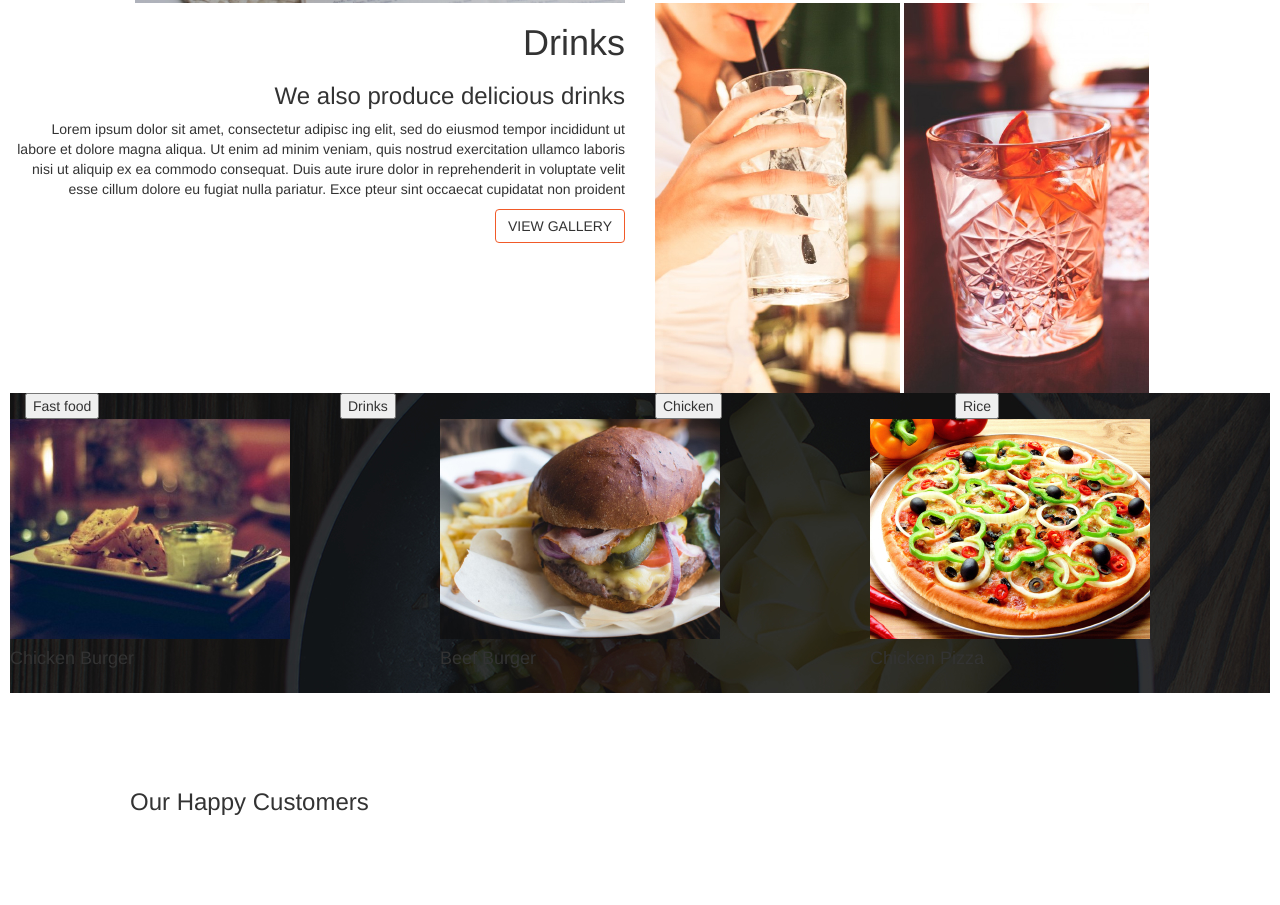
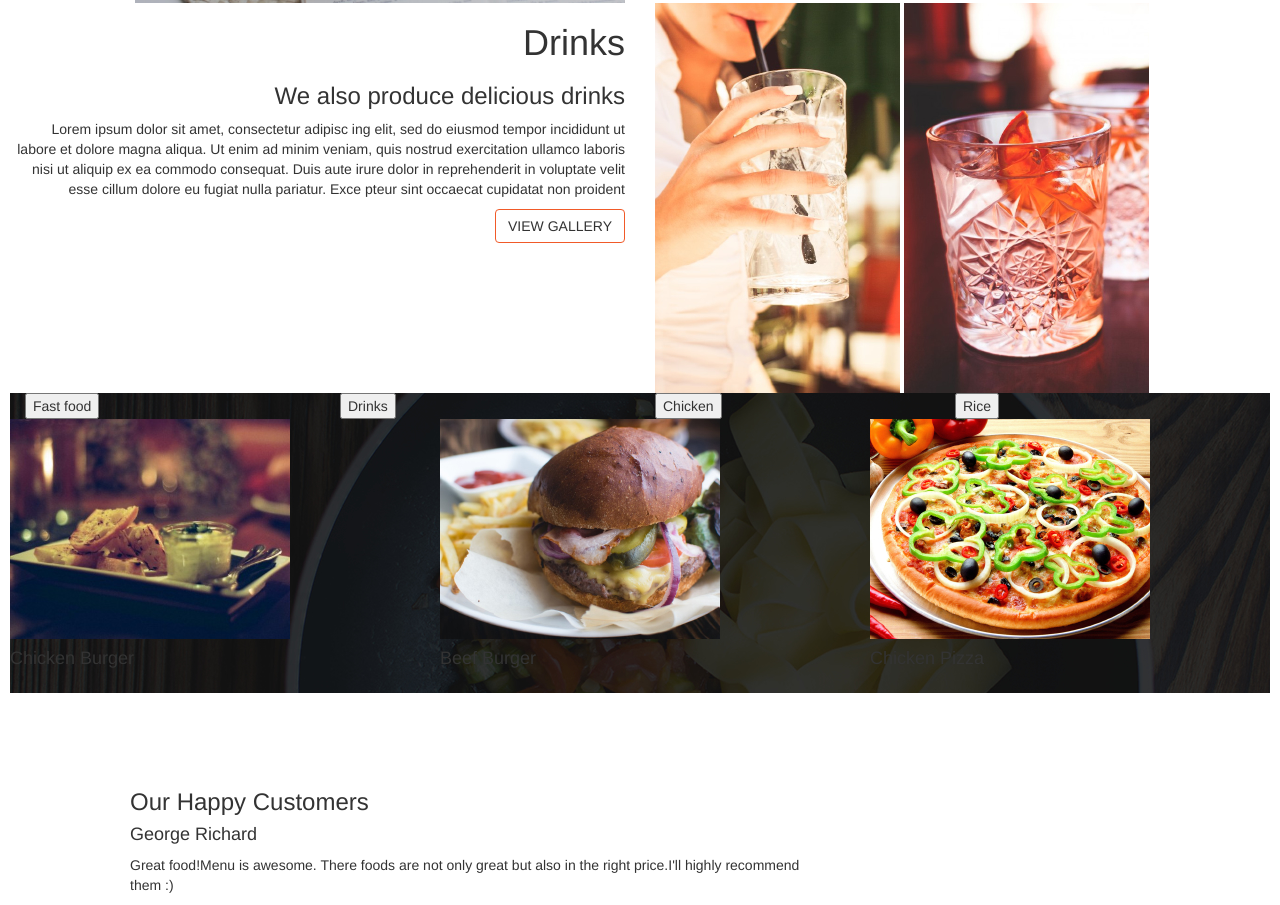
Before and after one commit to redin22/Anita-s-kitchen, a plain HTML site: page index.html in a window 1280 px wide. Shown: the part 1197-2102 px from the top of the page. Before the commit the page ends 2022 px from the top, so only its background shows below. Drawn offline with Linux system fonts and the light colour scheme.

Commit message:
add review by George Richard

```diff
--- a/index.html
+++ b/index.html
@@ -106,7 +106,10 @@
   <div class="row">
     <div class="customers">
     <div class="col-md-8">
-      <h3>Our Happy Customers</h3>
+      <h3 id="happy">Our Happy Customers</h3>
+      <h4>George Richard</h4>
+      <p>Great food!Menu is awesome. There foods are not only great but also in the right price.I'll highly
+        recommend them :)
     </div>
   </div>
 
```
